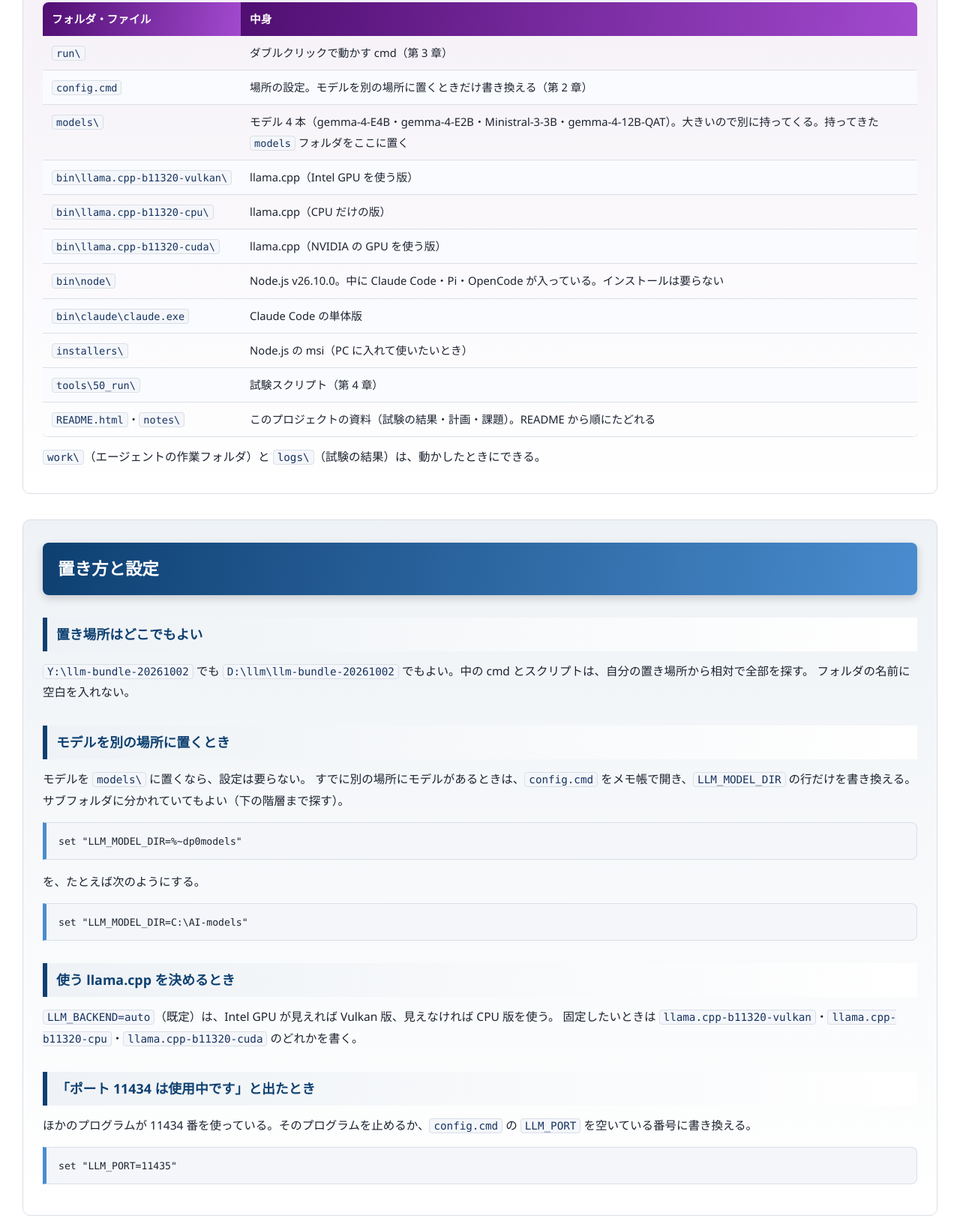
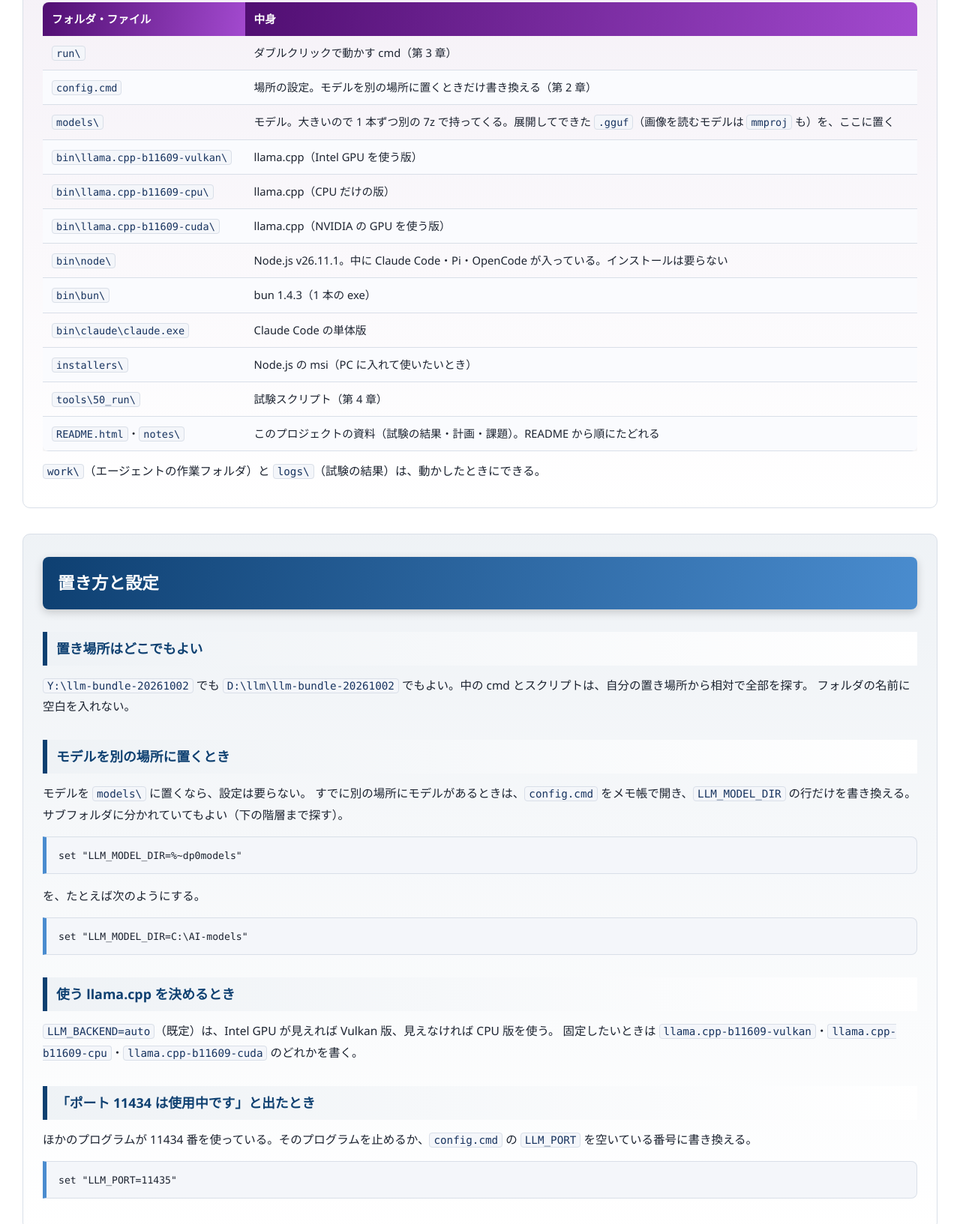
Before and after one commit to LightSpeedC/20260824-local-llm-llama-cp, a plain HTML site: page tools/60_release/bundle/使い方.html in a window 1280 px wide. Shown: the part 644-2277 px from the top of the page at 75% size. Drawn offline with Linux system fonts and the light colour scheme.

Commit message:
配布物の組み立てスクリプトを最新版に直し、入れるモデルを 7 本にする
- 版を Node 26.11.1・Claude Code 2.1.299・Pi 1.2.0・OpenCode 1.19.0・llama.cpp b11609 にする
- ツール類は 1 つの 7z、モデルは 1 本ずつ別の 7z（mmproj は同梱）にする。bun を入れる
- 入れるモデルを再試験の結果から 7 本に決める（E4B・E4B-qat・12B・12B-QAT・Qwen3.5-9B・E2B・Ornith）

Co-Authored-By: Claude Sonnet 5.5 <noreply@anthropic.com>

```diff
--- a/tools/60_release/bundle/使い方.html
+++ b/tools/60_release/bundle/使い方.html
@@ -217,11 +217,12 @@ footer{
 <tbody>
 <tr><td class="nowrap"><code>run\</code></td><td>ダブルクリックで動かす cmd（第 3 章）</td></tr>
 <tr><td class="nowrap"><code>config.cmd</code></td><td>場所の設定。モデルを別の場所に置くときだけ書き換える（第 2 章）</td></tr>
-<tr><td class="nowrap"><code>models\</code></td><td>モデル 4 本（gemma-4-E4B・gemma-4-E2B・Ministral-3-3B・gemma-4-12B-QAT）。大きいので別に持ってくる。持ってきた <code>models</code> フォルダをここに置く</td></tr>
-<tr><td class="nowrap"><code>bin\llama.cpp-b11320-vulkan\</code></td><td>llama.cpp（Intel GPU を使う版）</td></tr>
-<tr><td class="nowrap"><code>bin\llama.cpp-b11320-cpu\</code></td><td>llama.cpp（CPU だけの版）</td></tr>
-<tr><td class="nowrap"><code>bin\llama.cpp-b11320-cuda\</code></td><td>llama.cpp（NVIDIA の GPU を使う版）</td></tr>
-<tr><td class="nowrap"><code>bin\node\</code></td><td>Node.js v26.10.0。中に Claude Code・Pi・OpenCode が入っている。インストールは要らない</td></tr>
+<tr><td class="nowrap"><code>models\</code></td><td>モデル。大きいので 1 本ずつ別の 7z で持ってくる。展開してできた <code>.gguf</code>（画像を読むモデルは <code>mmproj</code> も）を、ここに置く</td></tr>
+<tr><td class="nowrap"><code>bin\llama.cpp-b11609-vulkan\</code></td><td>llama.cpp（Intel GPU を使う版）</td></tr>
+<tr><td class="nowrap"><code>bin\llama.cpp-b11609-cpu\</code></td><td>llama.cpp（CPU だけの版）</td></tr>
+<tr><td class="nowrap"><code>bin\llama.cpp-b11609-cuda\</code></td><td>llama.cpp（NVIDIA の GPU を使う版）</td></tr>
+<tr><td class="nowrap"><code>bin\node\</code></td><td>Node.js v26.11.1。中に Claude Code・Pi・OpenCode が入っている。インストールは要らない</td></tr>
+<tr><td class="nowrap"><code>bin\bun\</code></td><td>bun 1.4.3（1 本の exe）</td></tr>
 <tr><td class="nowrap"><code>bin\claude\claude.exe</code></td><td>Claude Code の単体版</td></tr>
 <tr><td class="nowrap"><code>installers\</code></td><td>Node.js の msi（PC に入れて使いたいとき）</td></tr>
 <tr><td class="nowrap"><code>tools\50_run\</code></td><td>試験スクリプト（第 4 章）</td></tr>
@@ -251,7 +252,7 @@ footer{
 <h2>使う llama.cpp を決めるとき</h2>
 <p>
 <code>LLM_BACKEND=auto</code>（既定）は、Intel GPU が見えれば Vulkan 版、見えなければ CPU 版を使う。
-固定したいときは <code>llama.cpp-b11320-vulkan</code>・<code>llama.cpp-b11320-cpu</code>・<code>llama.cpp-b11320-cuda</code> のどれかを書く。
+固定したいときは <code>llama.cpp-b11609-vulkan</code>・<code>llama.cpp-b11609-cpu</code>・<code>llama.cpp-b11609-cuda</code> のどれかを書く。
 </p>
 <h2>「ポート 11434 は使用中です」と出たとき</h2>
 <p>
@@ -335,7 +336,7 @@ tools\50_run\test-cc-tools.cmd -Only "gemma-4-E4B" -MaxSizeGB 20 -UseTemplates -
 </div>
 
 <footer>
-<p>llama.cpp b11320 / Node.js v26.10.0 / Claude Code 2.1.287 / Pi 0.99.2 / OpenCode 1.18.34</p>
+<p>llama.cpp b11609 / Node.js v26.11.1 / bun 1.4.3 / Claude Code 2.1.299 / Pi 1.2.0 / OpenCode 1.19.0</p>
 </footer>
 
 </body>
```
Also changed, not shown: 2 other files.
